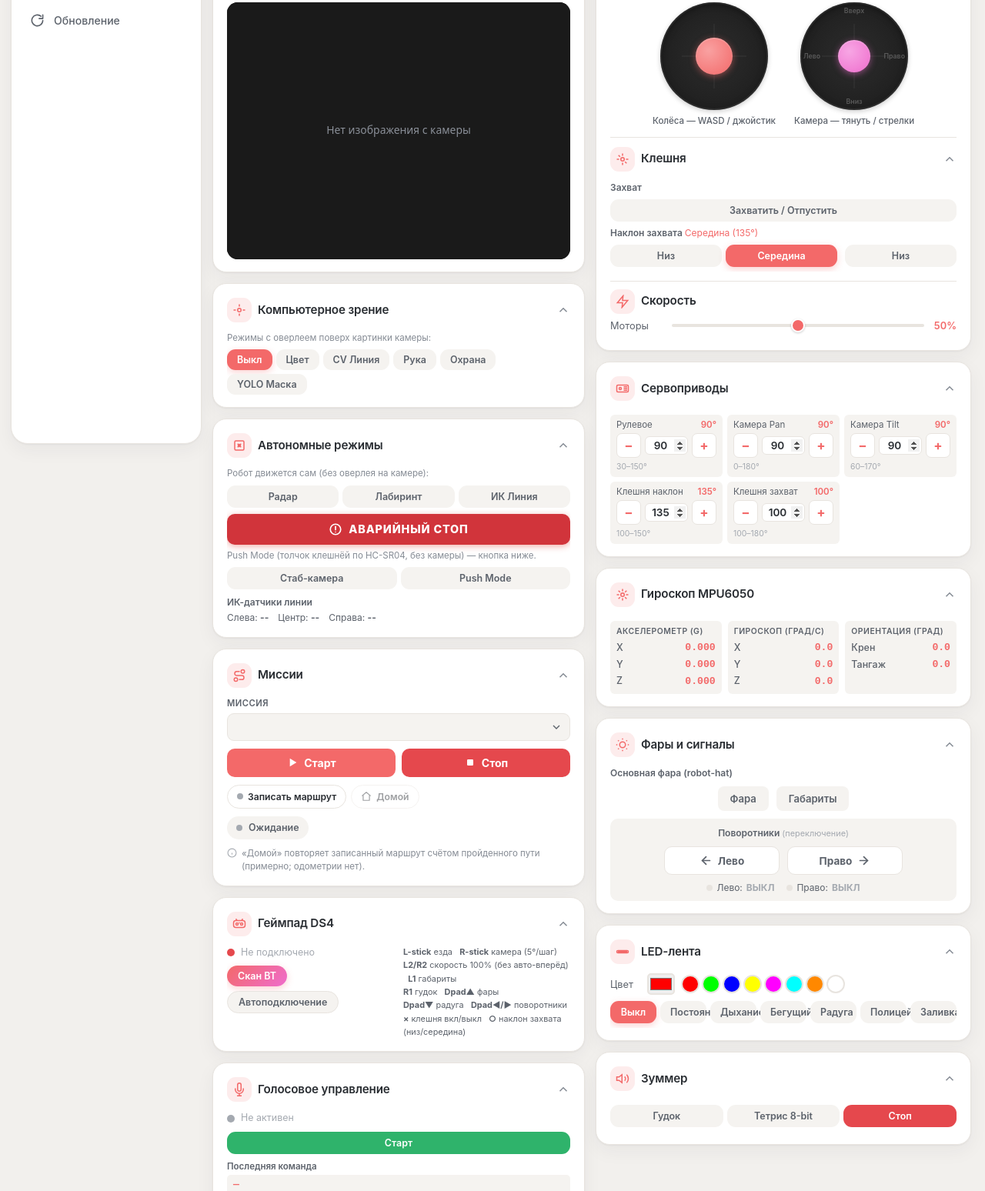
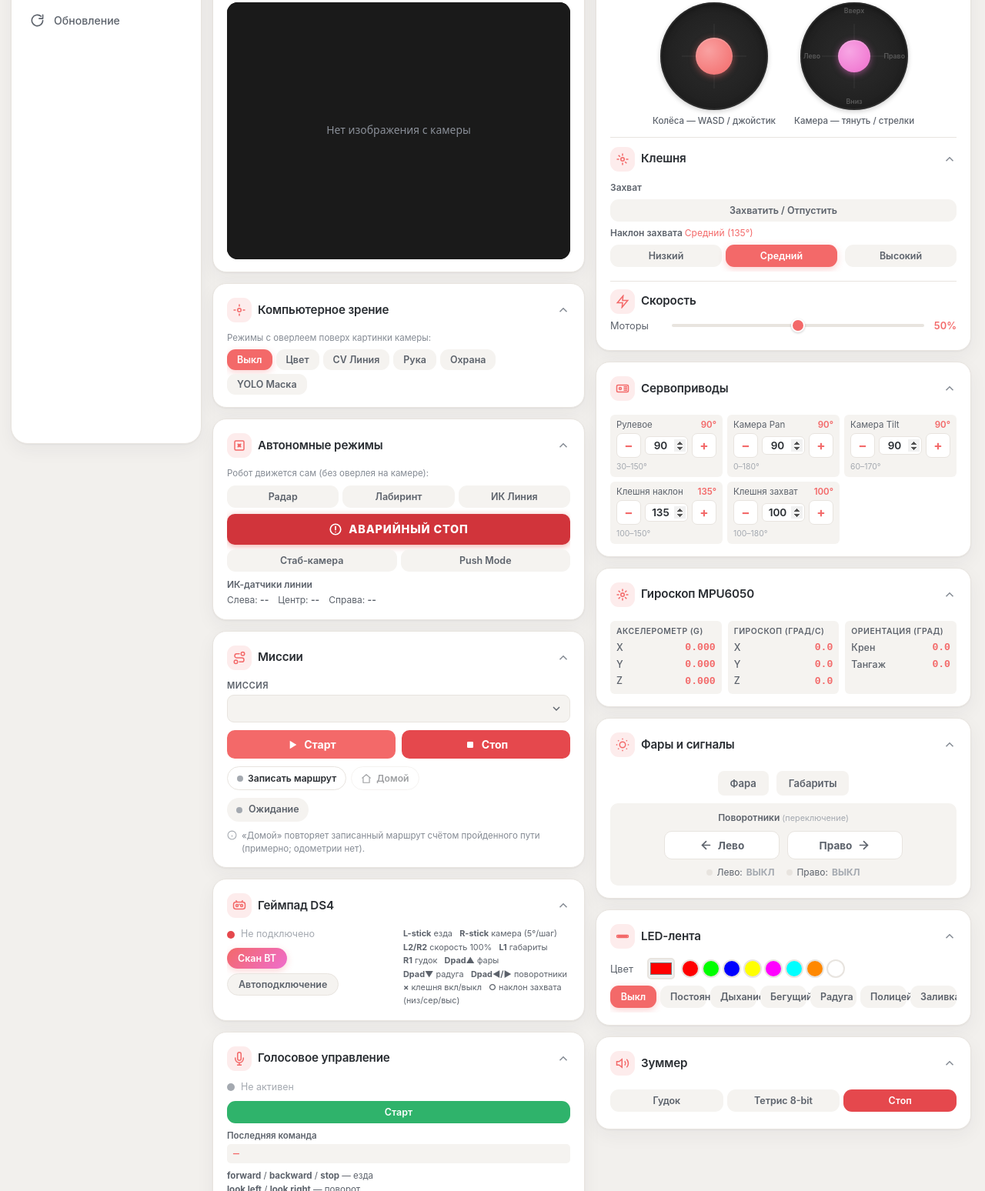
Before and after one commit to jsck37/adeept_picarpro_v1, a plain HTML site: page picarpro/web/static/index.html in a window 1280 px wide. Shown: the part 209-1757 px from the top of the page at 77% size. Drawn offline with Linux system fonts and the light colour scheme; no server answers.

Commit message:
modified:   config.py 	modified:   picarpro/web/static/app.js 	modified:   picarpro/web/static/index.html 	modified:   picarpro/web/static/translate/en.js 	modified:   picarpro/web/static/translate/ru.js

```diff
--- a/picarpro/web/static/app.js
+++ b/picarpro/web/static/app.js
@@ -225,7 +225,7 @@ var currentLedMode = 'off';
 var lastSentDir = 'stop';
 var moveThrottle = 0;
 var craneArmClosed = false;
-var craneGripPosition = 'mid';   // v1.6.4: high убран
+var craneGripPosition = 'mid';
 var logCounts = { info: 0, warn: 0, error: 0, debug: 0 };
 var logFilters = { info: true, warn: true, error: true, debug: true };
 var logSortMode = 'time';
@@ -1043,10 +1043,12 @@ function updateCraneGripUI() {
   if (!lowBtn) return;
   lowBtn.classList.remove('active');
   midBtn.classList.remove('active');
-  var angleMap = { low: 100, mid: 135 };
-  var keyMap = { low: 'grip_low', mid: 'grip_mid' };
+  highBtn.classList.remove('active');
+  var angleMap = { low: 100, mid: 135, high: 170 };
+  var keyMap = { low: 'grip_low', mid: 'grip_mid', high: 'grip_high' };
   if (craneGripPosition === 'low') lowBtn.classList.add('active');
   else if (craneGripPosition === 'mid') midBtn.classList.add('active');
+   else if (craneGripPosition === 'high') highBtn.classList.add('active');
   if (label && keyMap[craneGripPosition] !== undefined) {
     label.textContent = t('grip_label_fmt',
       {s: t(keyMap[craneGripPosition]), a: angleMap[craneGripPosition]});
--- a/picarpro/web/static/index.html
+++ b/picarpro/web/static/index.html
@@ -155,9 +155,6 @@
               <svg viewBox="0 0 24 24" fill="none" stroke="currentColor" stroke-width="2.2" stroke-linecap="round"><circle cx="12" cy="12" r="9"/><line x1="12" y1="7" x2="12" y2="13"/><circle cx="12" cy="16.5" r="1" fill="currentColor" stroke="none"/></svg>
               <span data-i18n="auto_estop">АВАРИЙНЫЙ СТОП</span>
             </button>
-            <div style="margin-top:6px;font-size:.72rem;color:var(--text-3)" data-i18n="push_note">
-              Push Mode
-            </div>
             <div id="radar-box" style="display:none;margin-top:8px">
               <canvas id="radar-canvas" width="280" height="190"
                       style="width:100%;max-width:320px;display:block;background:#0b1a10;border-radius:8px"></canvas>
@@ -266,7 +263,7 @@
                   <div><b>L2/R2</b> <span data-i18n="ds4_help3">скорость 100%</span> &nbsp; <b>L1</b> <span data-i18n="ds4_help4">габариты</span></div>
                   <div><b>R1</b> <span data-i18n="ds4_help5">гудок</span> &nbsp; <b>Dpad&#9650;</b> <span data-i18n="ds4_help6">фары</span></div>
                   <div><b>Dpad&#9660;</b> <span data-i18n="ds4_help7">радуга</span> &nbsp; <b>Dpad&#9664;/&#9654;</b> <span data-i18n="ds4_help8">поворотники</span></div>
-                  <div><b>&#215;</b> <span data-i18n="ds4_help9">клешня вкл/выкл</span> &nbsp; <b>&#9675;</b> <span data-i18n="ds4_help10">наклон захвата (низ/середина)</span></div>
+                  <div><b>&#215;</b> <span data-i18n="ds4_help9">клешня вкл/выкл</span> &nbsp; <b>&#9675;</b> <span data-i18n="ds4_help10">наклон захвата (низ/сер/выс)</span></div>
                 </div>
               </div>
             </div>
@@ -356,11 +353,11 @@
               <div class="btn-group" id="crane-arm-group">
                 <button class="gbtn crane-arm-btn" id="crane-arm-toggle" data-action="arm_toggle" data-i18n="crane_grab_release">Захватить / Отпустить</button>
               </div>
-              <div style="margin:6px 0 4px;font-size:.75rem;color:var(--text-2);font-weight:600"><span data-i18n="crane_grip_title">Наклон захвата</span> <span id="crane-grip-label" style="font-weight:400;color:var(--accent)">Середина</span></div>
+              <div style="margin:6px 0 4px;font-size:.75rem;color:var(--text-2);font-weight:600"><span data-i18n="crane_grip_title">Наклон захвата</span> <span id="crane-grip-label" style="font-weight:400;color:var(--accent)">Средний</span></div>
               <div class="btn-group" id="crane-grip-group">
-                <button class="gbtn crane-grip-btn" id="crane-grip-low" data-action="grip_low" data-i18n="grip_low">Низ</button>
-                <button class="gbtn crane-grip-btn active" id="crane-grip-mid" data-action="grip_mid" data-i18n="grip_mid">Середина<button>
-                <button class="gbtn crane-grip-btn" id="crane-grip-high" data-action="grip_low" data-i18n="grip_low">Вверх</button>
+                <button class="gbtn crane-grip-btn" id="crane-grip-low" data-action="grip_low" data-i18n="grip_low">Низкий</button>
+                <button class="gbtn crane-grip-btn active" id="crane-grip-mid" data-action="grip_mid" data-i18n="grip_mid">Средний<button>
+                <button class="gbtn crane-grip-btn" id="crane-grip-high" data-action="grip_high" data-i18n="grip_high">Вверхний</button>
               </div>
             </div>
           </div>
@@ -441,7 +438,6 @@
         </div>
         <div class="collapsible-body open" id="hl-body">
           <div id="hl-controls">
-            <div style="margin-bottom:8px;font-size:.75rem;color:var(--text-2);font-weight:600" data-i18n="hl_main_title"> Свет </div>
             <div class="headlight-row" style="margin-bottom:10px">
               <button class="headlight-btn off" id="hl-main" data-i18n="hl_main">Фара</button>
               <button class="headlight-btn off" id="hl-side" type="button" data-i18n="hl_side">Габариты</button>
--- a/picarpro/web/static/translate/en.js
+++ b/picarpro/web/static/translate/en.js
@@ -67,7 +67,6 @@
     auto_ir_line: 'IR Line',
     auto_ir_line_title: 'Line following (IR sensors)',
     auto_estop: 'EMERGENCY STOP',
-    push_note: 'Push Mode (pushing obstacles away with the claw via HC-SR04, no camera) — button below.',
     radar_note: 'Radar: the HC-SR04 sweeps with the camera pan servo (wheels stay still). Red dots are obstacles (they fade with age), green rings mean no echo, the yellow arrow is the direction chosen in Maze mode.',
     steady_cam: 'Steady Cam',
     push_mode: 'Push Mode',
@@ -118,14 +117,14 @@
     toast_scan_empty: 'No devices found. Put the controller in pairing mode (hold Share + PS) and scan again.',
     ds4_help1: 'Drive',
     ds4_help2: 'Camera (5°/step)',
-    ds4_help3: 'Speed 100% (no auto-forward)',
+    ds4_help3: 'Speed 100%',
     ds4_help4: 'Side lights',
     ds4_help5: 'Beep',
     ds4_help6: 'Headlight',
     ds4_help7: 'Rainbow',
     ds4_help8: 'Blinkers',
     ds4_help9: 'Arm toggle',
-    ds4_help10: 'Grip tilt (low/mid)',
+    ds4_help10: 'Grip tilt (low/mid/high)',
     // ---- voice ----
     card_voice: 'Voice Control',
     voice_inactive: 'Inactive',
@@ -167,8 +166,8 @@
     crane_grip_title: 'Grip tilt',
     grip_low: 'Low',
     grip_mid: 'Mid',
+    grip_high: 'High',
     grip_label_fmt: '{s} ({a}°)',
-    crane_note: 'Crane channels: channel 5 — tilt (SERVO_CRANE_GRIP), channel 6 — grab (SERVO_CRANE_ARM). If the buttons do not move the claw but the sliders do — fix SERVO_CRANE_* in config.py.',
     // ---- speed ----
     speed_title: 'Speed',
     speed_motor: 'Motor',
@@ -190,7 +189,6 @@
     mpu_pitch: 'Pitch',
     // ---- headlights ----
     card_hl: 'Headlights & Signals',
-    hl_main_title: 'Main headlight (robot-hat)',
     hl_main: 'Headlight',
     hl_side_title: 'Side lights (L1)',
     hl_side: 'Side lights',
--- a/picarpro/web/static/translate/ru.js
+++ b/picarpro/web/static/translate/ru.js
@@ -67,7 +67,6 @@
     auto_ir_line: 'ИК Линия',
     auto_ir_line_title: 'Следование по линии (ИК-датчики)',
     auto_estop: 'АВАРИЙНЫЙ СТОП',
-    push_note: 'Push Mode (толчок клешнёй по HC-SR04, без камеры) — кнопка ниже.',
     radar_note: 'Радар: HC-SR04 на панораме камеры качается по сектору (колёса стоят). Красные точки — препятствия (блёкнут со временем), зелёные кольца — нет эха, жёлтая стрелка — выбранное направление в режиме «Лабиринт».',
     steady_cam: 'Стаб-камера',
     push_mode: 'Push Mode',
@@ -118,14 +117,14 @@
     toast_scan_empty: 'Устройства не найдены. Переведите геймпад в режим сопряжения (Share + PS) и запустите поиск снова.',
     ds4_help1: 'езда',
     ds4_help2: 'камера (5°/шаг)',
-    ds4_help3: 'скорость 100% (без авто-вперёд)',
+    ds4_help3: 'скорость 100%',
     ds4_help4: 'габариты',
     ds4_help5: 'гудок',
     ds4_help6: 'фары',
     ds4_help7: 'радуга',
     ds4_help8: 'поворотники',
     ds4_help9: 'клешня вкл/выкл',
-    ds4_help10: 'наклон захвата (низ/середина)',
+    ds4_help10: 'наклон захвата (низ/сер/выс)',
     // ---- голос ----
     card_voice: 'Голосовое управление',
     voice_inactive: 'Не активен',
@@ -165,10 +164,10 @@
     crane_grab_release: 'Захватить / Отпустить',
     crane_release: 'Отпустить',
     crane_grip_title: 'Наклон захвата',
-    grip_low: 'Низ',
-    grip_mid: 'Середина',
+    grip_low: 'Низкий',
+    grip_mid: 'Средний',
+    grip_high: 'Высокий',
     grip_label_fmt: '{s} ({a}°)',
-    crane_note: 'Каналы клешни: канал 5 — наклон (SERVO_CRANE_GRIP), канал 6 — захват (SERVO_CRANE_ARM). Если кнопки не двигают клешню, а ползунки двигают — поправьте SERVO_CRANE_* в config.py.',
     // ---- скорость ----
     speed_title: 'Скорость',
     speed_motor: 'Моторы',
@@ -190,7 +189,6 @@
     mpu_pitch: 'Тангаж',
     // ---- фары и сигналы ----
     card_hl: 'Фары и сигналы',
-    hl_main_title: 'Основная фара (robot-hat)',
     hl_main: 'Фара',
     hl_side_title: 'Габариты (боковые огни, L1)',
     hl_side: 'Габариты',
```
Also changed, not shown: 1 other file.
